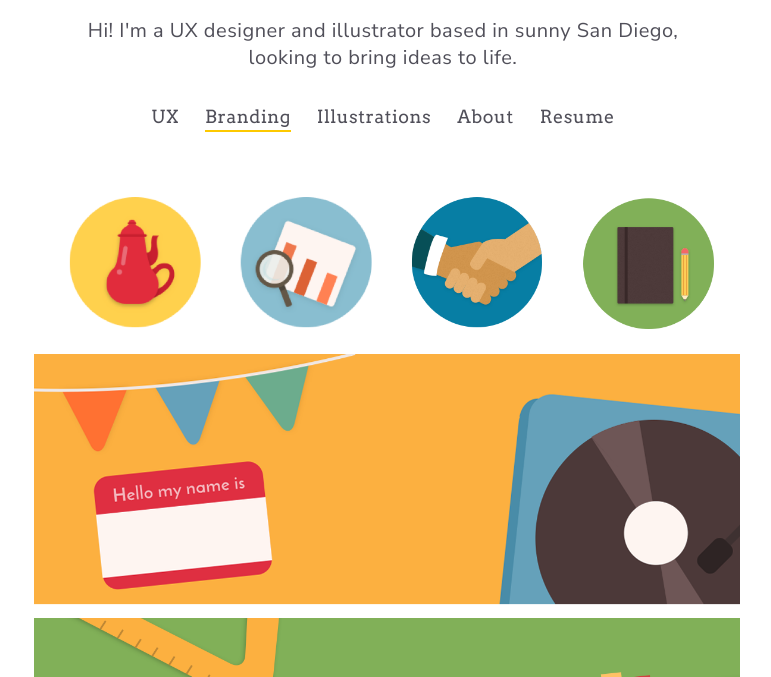
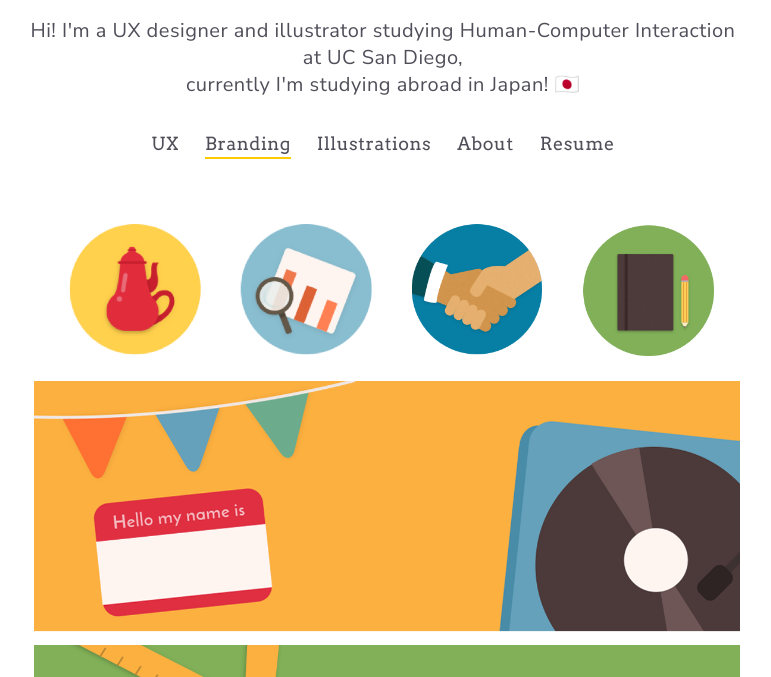
Before and after one commit to toriduong/toriduong.github.io, a plain HTML site: page branding.html in a window 1280 px wide. Shown: the part 123-800 px from the top of the page, without its empty margins (257-1028 px from the left). Drawn offline with Linux system fonts and the light colour scheme.

Commit message:
Update branding.html

```diff
--- a/branding.html
+++ b/branding.html
@@ -14,7 +14,7 @@
 <body>
         <div class="title"><h1><a href="index.html">Tori Duong</a></h1>
             </div>
-            <div class="blurb">Hi! I'm a UX designer and illustrator based in sunny San Diego, <br>looking to bring ideas to life.</div>
+            <div class="blurb">Hi! I'm a UX designer and illustrator studying Human-Computer Interaction at UC San Diego, <br>currently I'm studying abroad in Japan! 🇯🇵</div>
 
         <div class="navigation"><a href="index.html">UX</a> <a href="branding.html">Branding</a> <a href="graphics.html">Illustrations</a> <a href="aboutme.html">About</a> <a href="https://drive.google.com/file/d/0BzDTj3XIW-AuTVNCUWx4b1UwNGc/view?usp=sharing" target="_blank">Resume</a></div>
 
```
